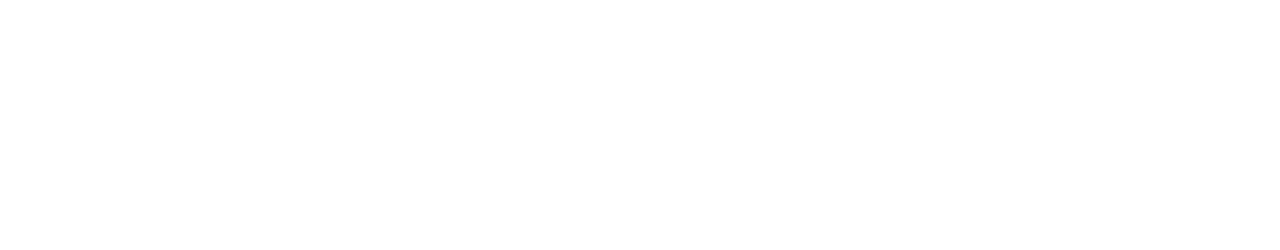
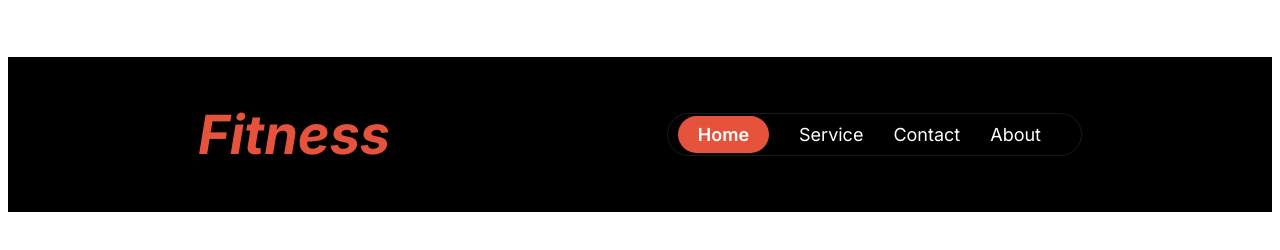
Before and after one commit to Annafi06/b10-a2, a plain HTML site: page index.html in a window 1280 px wide. Drawn offline with Linux system fonts and the light colour scheme.

Commit message:
added the nav section

```diff
--- a/index.html
+++ b/index.html
@@ -4,8 +4,28 @@
     <meta charset="UTF-8">
     <meta name="viewport" content="width=device-width, initial-scale=1.0">
     <title>b10-a2</title>
+    <link rel="stylesheet" href="styles/style.css">
 </head>
-<body>
-
+<body class="inter-fonts">
+    <header class="header">
+        <nav class="navbar">
+         <div class="bhitre df">
+            <div class="fitness">
+                <i><h2>Fitness</h2></i>
+            </div>
+            <div class="menu">
+                <!-- <a class="home" href="">Home</a><a href="">Service</a><a href="">Contact</a><a href="">About</a> -->
+                 <ul class="links df">
+                   <li class="nav-item"><a href="" class="nav-link home">Home</a></li>
+                   <li class="nav-item"><a href="" class="nav-link">Service</a></li>
+                   <li class="nav-item"><a href="" class="nav-link">Contact</a></li>
+                   <li class="nav-item"><a href="" class="nav-link">About</a></li>
+                 </ul>
+            </div>
+         </div>
+        </nav>
+    </header>
+    <main></main>
+    <footer></footer>
 </body>
 </html>
--- /dev/null
+++ b/styles/style.css
@@ -0,0 +1,74 @@
+@import url('https://fonts.googleapis.com/css2?family=Inter:ital,opsz,wght@0,14..32,100..900;1,14..32,100..900&family=Work+Sans:ital,wght@0,100..900;1,100..900&display=swap');
+
+.inter-fonts{
+  font-family: "Inter", sans-serif;
+  font-optical-sizing: auto;
+  font-weight: 400;
+  font-style: normal;
+}
+
+.df{
+  display: flex;
+}
+
+header{
+  /* background: linear-gradient(180.00deg, rgb(17, 17, 17),rgba(119, 119, 119, 0) 100%) */
+  background-color: black;
+
+}
+
+.navbar{
+ /* justify-content: space-between;
+ align-items: center; */
+  margin-left: 11.875rem;
+  margin-right: 11.875rem;
+  margin-top: 3.563rem;
+ }
+
+.bhitre{
+  justify-content: space-between;
+  align-items: center;
+
+
+}
+
+.fitness{
+  font-size: 36px;
+  font-weight: 800;
+  color: #E6533C;
+}
+
+.menu{
+  font-size: 18px;
+  text-decoration: none;
+  text-decoration-line: none;
+  color: #ffffff;
+  /* box-sizing: border-box;
+  border: 1px solid rgba(255, 255, 255, 0.1);
+  border-radius: 39px; */
+}
+
+.links{
+  color: #ffffff;
+  border: 1px solid rgba(255, 255, 255, 0.1);
+  border-radius: 39px;
+  padding: 10px;
+}
+
+.nav-item{
+  list-style: none;
+  margin-right: 30px;
+}
+
+.nav-link{
+  text-decoration: none;
+  color:#ffffff;
+}
+
+.home{
+  background-color: #E6533C;
+  font-weight: 600;
+  border-radius: 46px;
+  color: #ffffff;
+  padding: 8px 20px 8px 20px;
+}
```
Also changed, not shown: images/Images 2.png (added), images/exercise1.jpg (added), images/exercise2.png (added), images/exercise3.png (added), images/exercise5.jpg (added), images/exercise6.jpg (added), images/image 2.png (added), images/image 3.png (added), images/image 4.png (added), images/image 5.png (added), images/run.jpg (added), images/trainer1.png (added), images/trainer2.png (added), images/trainer3.png (added), 2 more files, 2 other files.
